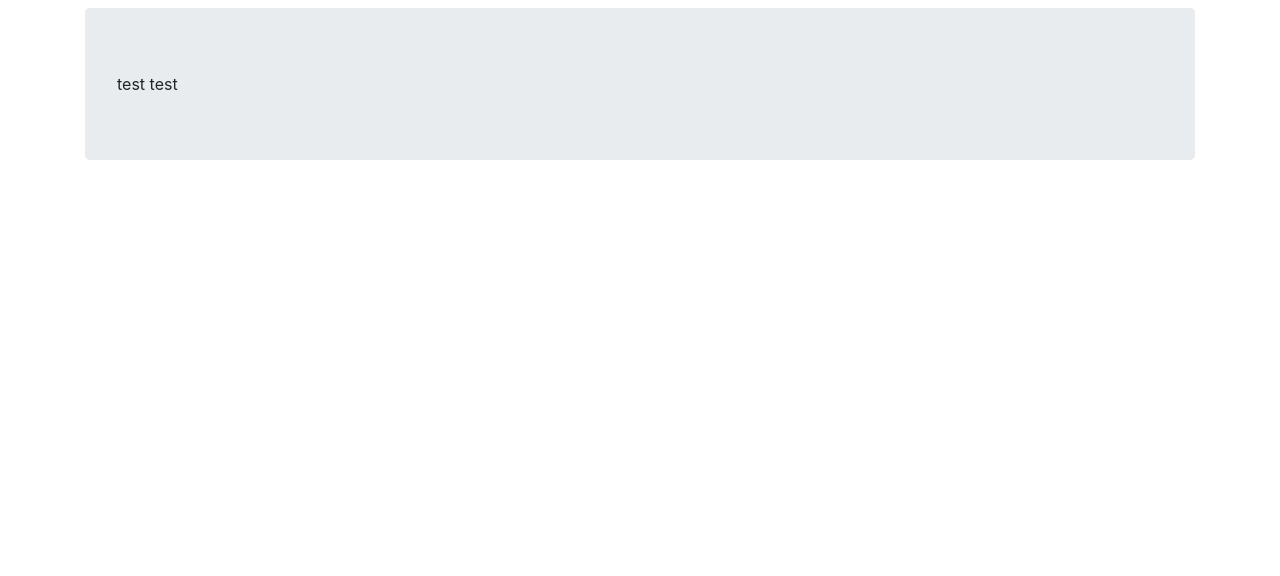
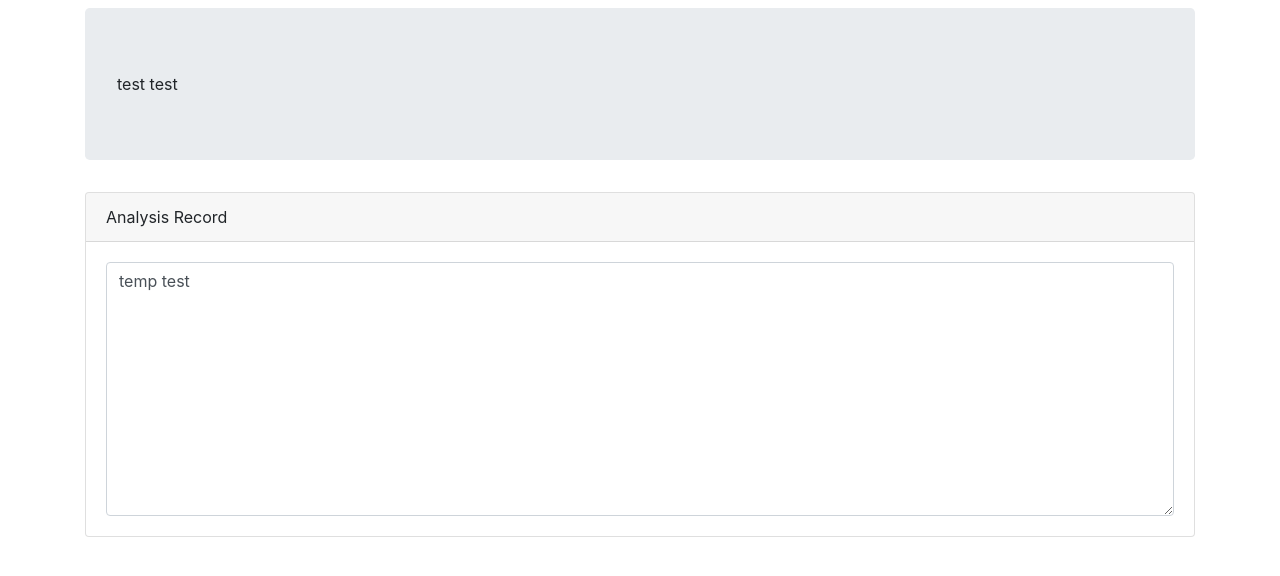
Before and after one commit to huatzhi/card-test-2, a Vue app: page / in a window 1280 px wide. Shown: the top 576 px of the page. Built offline with nearby package versions, Linux system fonts and the light colour scheme; a web font is replaced by a local one.

Commit message:
vuex with OutputCard

```diff
--- a/package.json
+++ b/package.json
@@ -11,7 +11,8 @@
     "bootstrap": "^4.3.1",
     "core-js": "^2.6.5",
     "open-iconic": "^1.1.1",
-    "vue": "^2.6.10"
+    "vue": "^2.6.10",
+    "vuex": "^3.1.1"
   },
   "devDependencies": {
     "@vue/cli-plugin-babel": "^3.9.0",
--- a/src/App.vue
+++ b/src/App.vue
@@ -2,17 +2,20 @@
   <div id="app" class="mt-2">
     <!-- <img alt="Vue logo" src="./assets/logo.png"> -->
     <Head msg="Welcome to Your Vue.js App"/>
+    <Content />
   </div>
 </template>
 
 <script>
-import HelloWorld from './components/HelloWorld.vue'
+// import HelloWorld from './components/HelloWorld.vue'
 import Head from './components/Head.vue'
+import Content from './components/Content'
 
 export default {
   name: 'app',
   components: {
-    Head
+    Head,
+    Content
   }
 }
 </script>
--- /dev/null
+++ b/src/components/Content.vue
@@ -0,0 +1,18 @@
+<template>
+  <output-card />
+</template>
+
+<script>
+import OutputCard from "./OutputCard.vue"
+
+export default {
+  name: "Content",
+  components: {
+    OutputCard
+  }
+}
+</script>
+
+<style>
+
+</style>
--- /dev/null
+++ b/src/components/OutputCard.vue
@@ -0,0 +1,48 @@
+<template>
+  <div class="card mb-3" id="output-field">
+    <div class="card-header">
+      Analysis Record
+    </div>
+    <div class="card-body">
+      <textarea disabled class="bg-white form-control" v-model="analysis" rows="10"></textarea>
+    </div>
+  </div>
+</template>
+
+<script>
+export default {
+  name: "OutputCard",
+  computed: {
+    analysis: {
+      get () {
+        return this.$store.state.analysis.text;
+      },
+      set (value) {
+        this.$store.commit("analysis/updateText", value);
+      }
+    }
+  }
+  // methods: {
+  //   append: function (text) {
+  //     this.output += text;
+  //   },
+  //   clear: function () {
+  //     this.output = "";
+  //   },
+  //   newLine: function (text) {
+  //     this.output += "\n";
+  //     this.append(text);
+  //   },
+  //   newIndentLine: function (text) {
+  //     this.output += "\n  ";
+  //     this.append(text);
+  //   },
+  // }
+}
+</script>
+
+<style scoped>
+textarea {
+  background-color: "#FFFFFF"
+}
+</style>
--- a/src/main.js
+++ b/src/main.js
@@ -2,9 +2,11 @@ import Vue from 'vue'
 import App from './App.vue'
 import 'bootstrap/dist/css/bootstrap.min.css'
 import 'open-iconic/font/css/open-iconic-bootstrap.css'
+import store from './store'
 
 Vue.config.productionTip = false
 
 new Vue({
   render: h => h(App),
+  store: store,
 }).$mount('#app')
--- /dev/null
+++ b/src/store/index.js
@@ -0,0 +1,12 @@
+import Vue from 'vue';
+import Vuex from 'vuex';
+import analysis from './modules/analysis';
+
+Vue.use(Vuex);
+
+export default new Vuex.Store({
+  modules: {
+    analysis
+  },
+  strict: true,
+});
--- /dev/null
+++ b/src/store/modules/analysis.js
@@ -0,0 +1,38 @@
+const state = {
+  text: "temp test",
+};
+
+const mutations = {
+  appendText(state, input) {
+    state.text += String(input);
+  },
+  clearText(state) {
+    state.text = "";
+  },
+  updateText(state, updatedText) {
+    state.text = updatedText;
+  }
+};
+
+const actions = {
+  append ({commit/* , state */}, input) {
+    commit('appendText', input);
+  },
+  clear({commit/* , state */}) {
+    commit('clearText');
+  }
+};
+
+const getters = {
+  // analysis(state, getters, rootState) {
+  //   return state.text
+  // },
+};
+
+export default {
+  namespaced: true,
+  state,
+  mutations,
+  actions,
+  getters
+};
```
Also changed, not shown: 1 other file (tests, documents, lock files or other folders).
